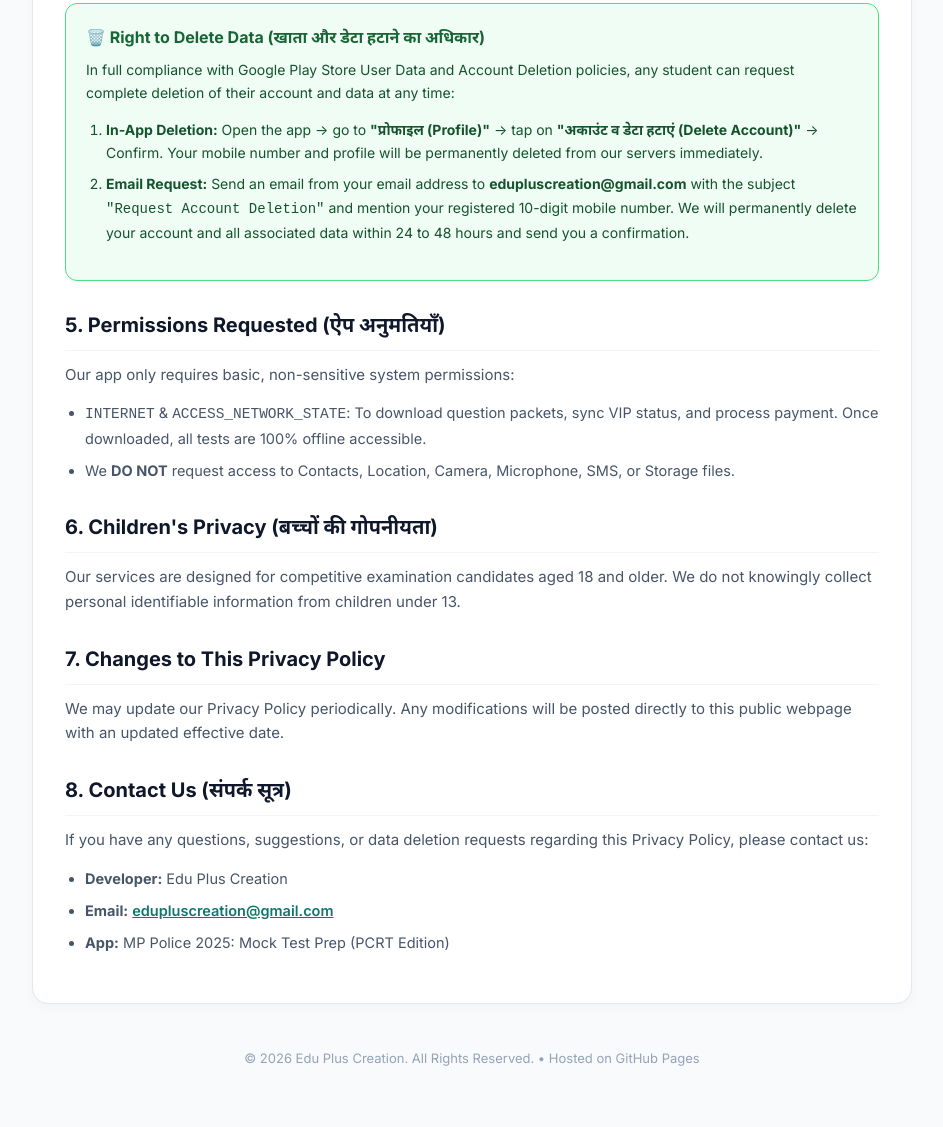
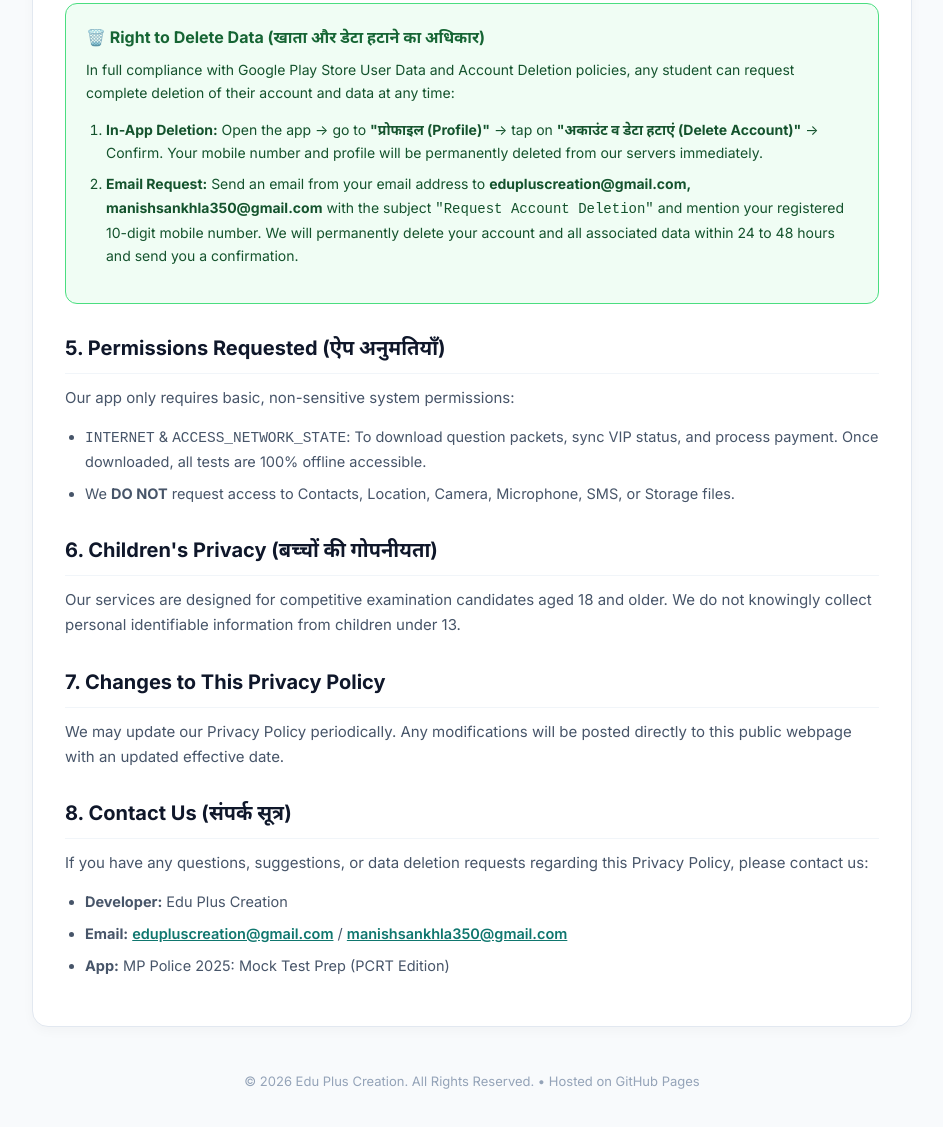
Before and after one commit to edupluscreation/mppolice-privacy-policy, a plain HTML site: page index.html in a window 1280 px wide. Shown: the part 1443-2570 px from the top of the page, without its empty margins (168-1111 px from the left). Drawn offline with Linux system fonts and the light colour scheme.

Commit message:
docs: Add support email manishsankhla350@gmail.com

```diff
--- a/index.html
+++ b/index.html
@@ -229,7 +229,7 @@
         <p>In full compliance with Google Play Store User Data and Account Deletion policies, any student can request complete deletion of their account and data at any time:</p>
         <ol>
           <li><strong>In-App Deletion:</strong> Open the app &rarr; go to <strong>"प्रोफाइल (Profile)"</strong> &rarr; tap on <strong>"अकाउंट व डेटा हटाएं (Delete Account)"</strong> &rarr; Confirm. Your mobile number and profile will be permanently deleted from our servers immediately.</li>
-          <li><strong>Email Request:</strong> Send an email from your email address to <strong>edupluscreation@gmail.com</strong> with the subject <code>"Request Account Deletion"</code> and mention your registered 10-digit mobile number. We will permanently delete your account and all associated data within 24 to 48 hours and send you a confirmation.</li>
+          <li><strong>Email Request:</strong> Send an email from your email address to <strong>edupluscreation@gmail.com, manishsankhla350@gmail.com</strong> with the subject <code>"Request Account Deletion"</code> and mention your registered 10-digit mobile number. We will permanently delete your account and all associated data within 24 to 48 hours and send you a confirmation.</li>
         </ol>
       </div>
 
@@ -254,7 +254,7 @@
       <p>If you have any questions, suggestions, or data deletion requests regarding this Privacy Policy, please contact us:</p>
       <ul>
         <li><strong>Developer:</strong> Edu Plus Creation</li>
-        <li><strong>Email:</strong> <a href="mailto:edupluscreation@gmail.com" style="color: #0f766e; font-weight: 600;">edupluscreation@gmail.com</a></li>
+        <li><strong>Email:</strong> <a href="mailto:edupluscreation@gmail.com" style="color: #0f766e; font-weight: 600;">edupluscreation@gmail.com</a> / <a href="mailto:manishsankhla350@gmail.com" style="color: #0f766e; font-weight: 600;">manishsankhla350@gmail.com</a></li>
         <li><strong>App:</strong> MP Police 2025: Mock Test Prep (PCRT Edition)</li>
       </ul>
     </div>
```
